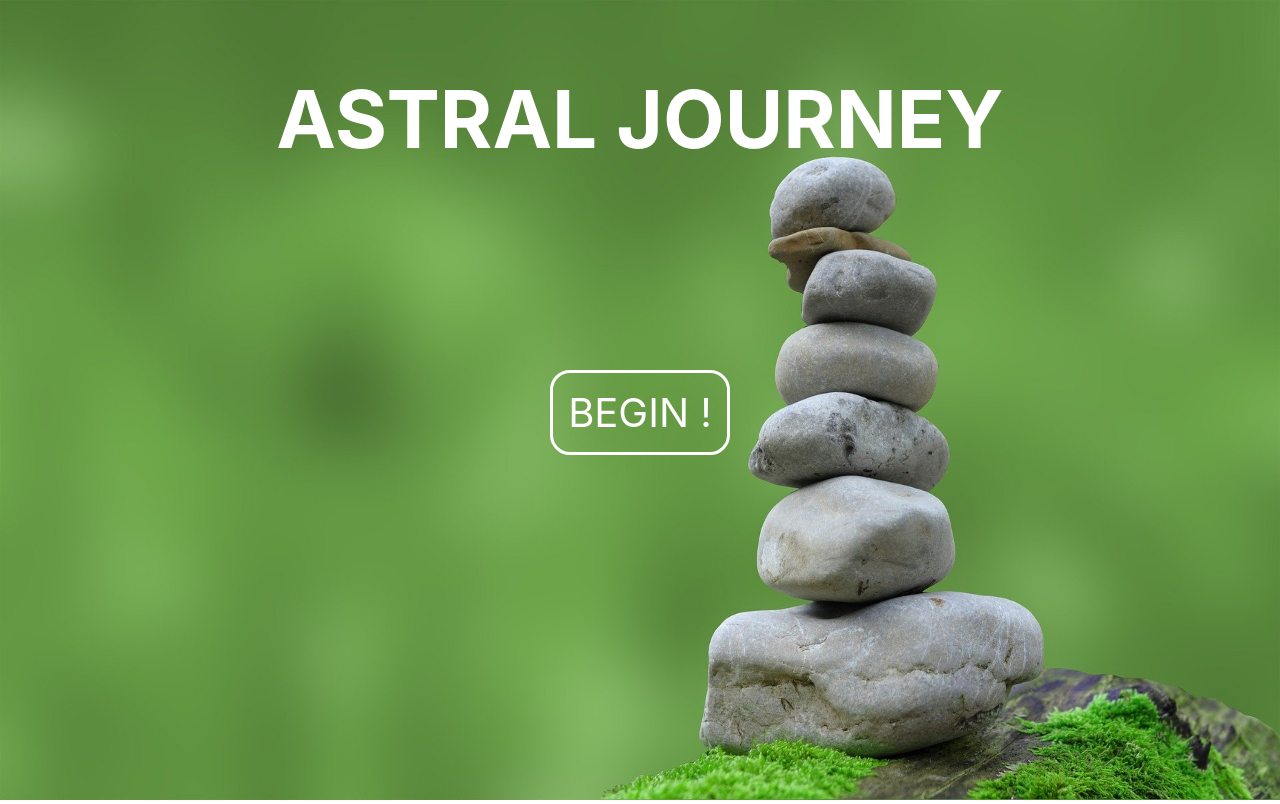
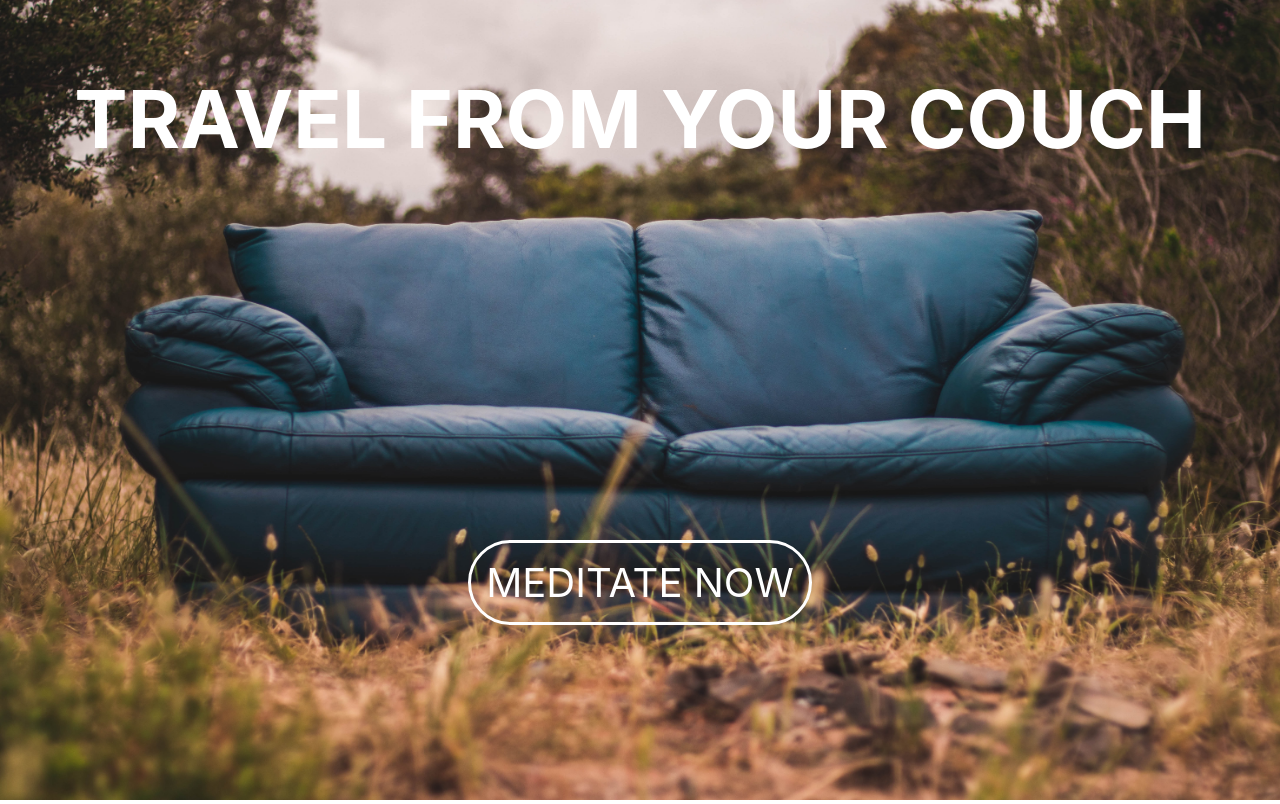
Before and after one commit to Guillaume-Kreit/Astral, a React (Create React App) app: page / in a window 1280 px wide. Built offline with nearby package versions, Linux system fonts and the light colour scheme.

Commit message:
Final committing

```diff
--- a/src/components/Begin.js
+++ b/src/components/Begin.js
@@ -8,20 +8,20 @@ const Begin = () => {
         justifyContent: 'center',
         borderRadius: '20px',
         alignItems: 'flex-end',
-        marginTop: '150px',
+        marginTop: '320px',
     },
     cadre:{
       color: 'white',
       border: '3px white solid',
       padding: '15px 15px',
-      borderRadius: '20px',
+      borderRadius: '60px',
       textDecoration: 'none',
     }
 }
   return(
     <nav style={styles.container}>
       <Link style={styles.cadre} exact to="/YogaRoom">
-            BEGIN !
+            MEDITATE NOW
       </Link>
     </nav>
   )
--- a/src/components/Name.js
+++ b/src/components/Name.js
@@ -10,7 +10,7 @@ const Name = () => {
     }
     return(
         <div style={styles.container}>
-            <h1>ASTRAL JOURNEY</h1>
+            <h1>TRAVEL FROM YOUR COUCH</h1>
         </div>
     )
 };
--- a/src/components/Wallaper.js
+++ b/src/components/Wallaper.js
@@ -1,5 +1,5 @@
 import React from 'react';
-import relax2 from "./img/relax2.jpg";
+import couch from "./img/couch.jpg";
 
 const Wallaper = () => {
 
@@ -11,7 +11,7 @@ const Wallaper = () => {
 
     return(
         <div style={styles.container}>
-            <img src={relax2} style={{height: '100vh', width:'100vw'}}/>
+            <img src={couch} style={{height: '100vh', width:'100vw'}}/>
         </div>
     );
 
```
Also changed, not shown: src/components/img/couch.jpg (added).
